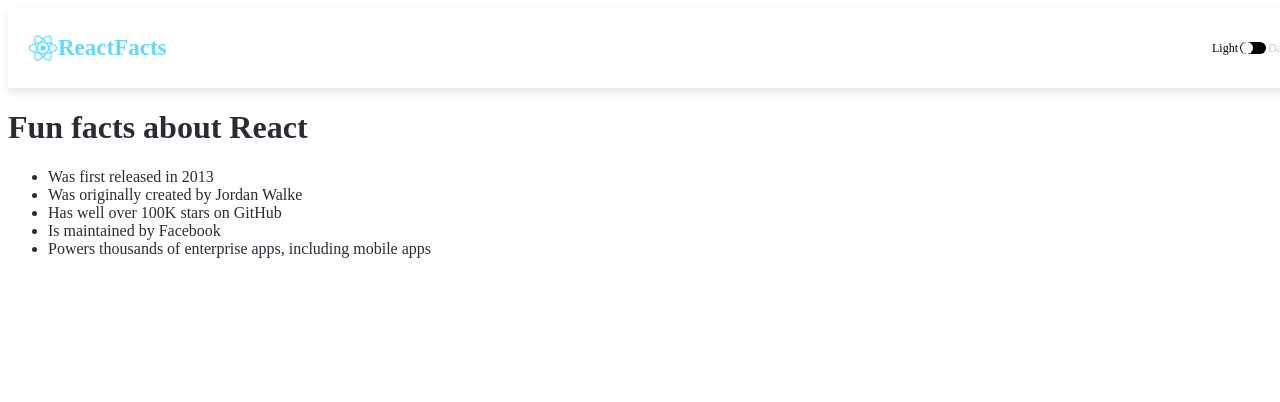
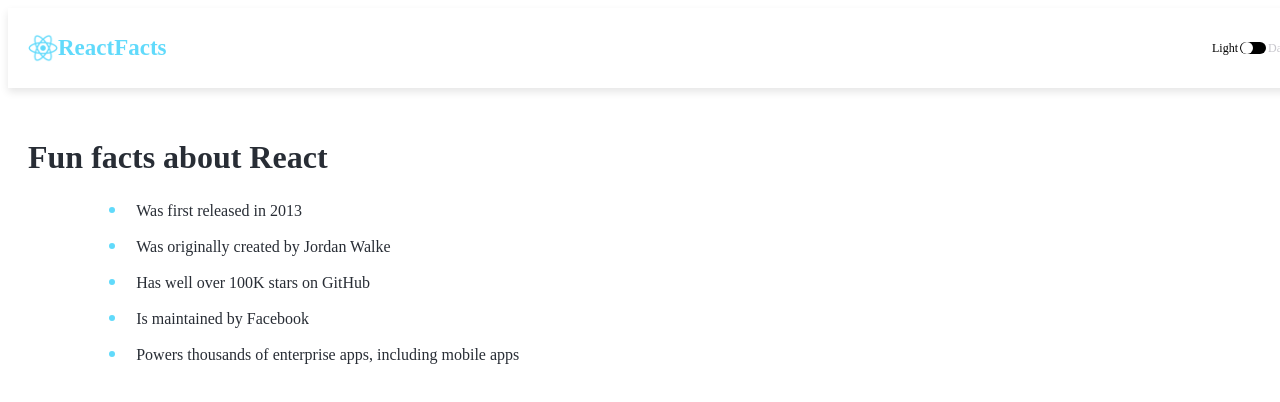
Before and after one commit to belkebirbilal/light-dark, a React (Create React App) app: page / in a window 1280 px wide. Shown: the top 402 px of the page. Built offline with nearby package versions, Linux system fonts and the light colour scheme.

Commit message:
style the Body component

```diff
--- a/src/components/Body/Body.css
+++ b/src/components/Body/Body.css
@@ -0,0 +1,22 @@
+main {
+    padding: 30px 20px;
+}
+
+main h1 {
+    margin-bottom: 10px;
+}
+
+main ul {
+    list-style-position: inside;
+    width: 90%;
+    margin-inline: auto;
+}
+
+main ul li::marker {
+    color: #61DAFB;
+    font-size: 20px;
+}
+
+main ul li {
+    line-height: 35px;
+}
```
